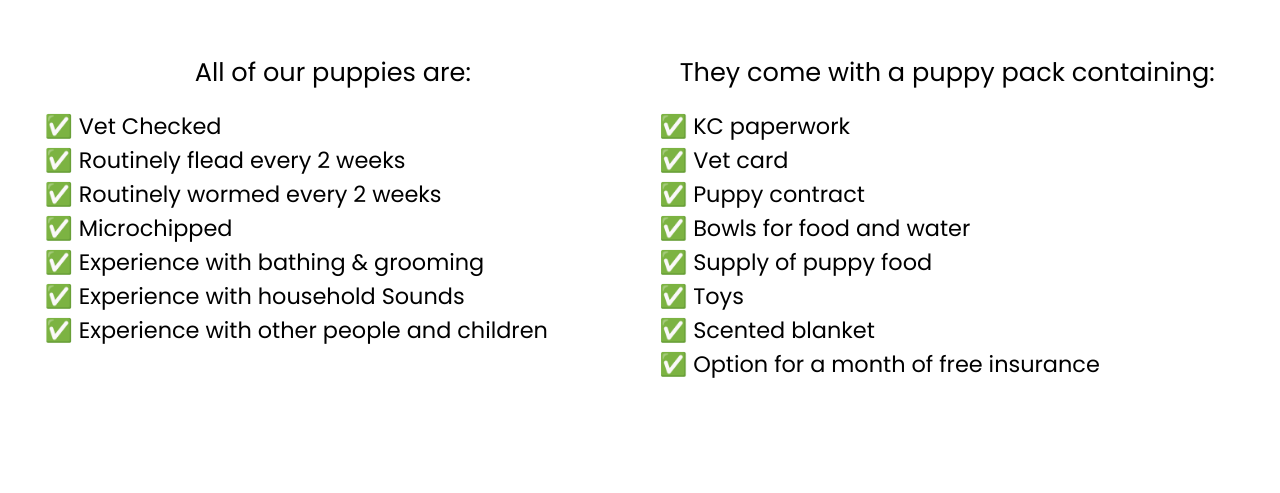
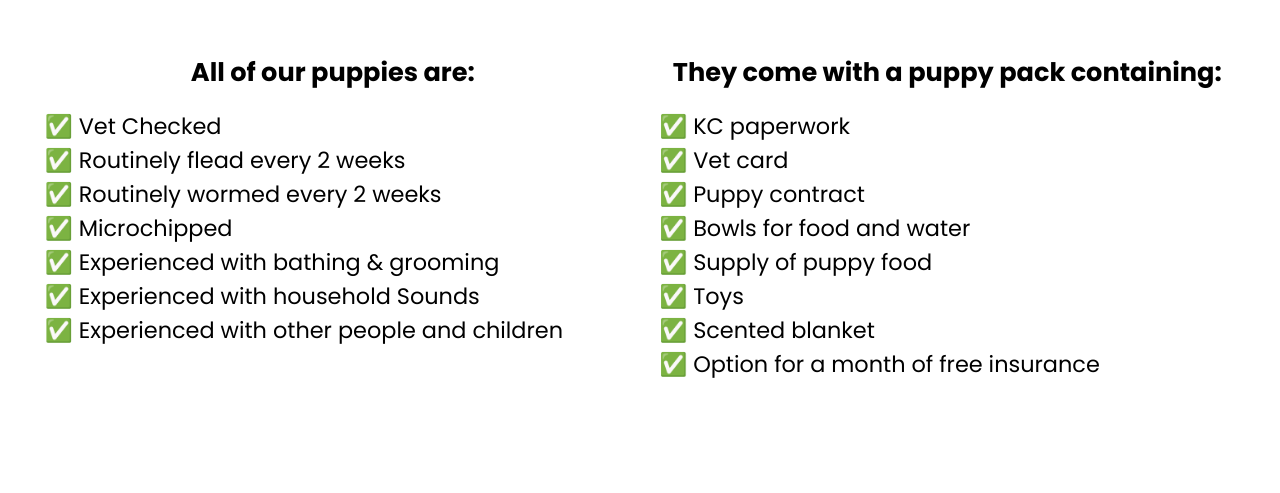
Before and after one commit to RoseGuardian210/Hiamshounds-Github, a website: page Pages/German Shepherd/Current-Litters.html in a window 1280 px wide. Shown: the part 1686-2179 px from the top of the page. Drawn offline with Linux system fonts and the light colour scheme; a web font is replaced by a local one.

Commit message:
Add files via upload

```diff
--- a/Pages/German Shepherd/Current-Litters.html
+++ b/Pages/German Shepherd/Current-Litters.html
@@ -272,9 +272,9 @@
                 <li>&#9989; Routinely flead every 2 weeks</li>
                 <li>&#9989; Routinely wormed every 2 weeks</li>
                 <li>&#9989; Microchipped</li>
-                <li>&#9989; Experience with bathing & grooming</li>
-                <li>&#9989; Experience with household Sounds</li>
-                <li>&#9989; Experience with other people and children </li>
+                <li>&#9989; Experienced with bathing & grooming</li>
+                <li>&#9989; Experienced with household Sounds</li>
+                <li>&#9989; Experienced with other people and children </li>
             </ul>
         </div>
         <div class="disclaimer-info-container">
--- a/Pages/German Shepherd/Styles/page.css
+++ b/Pages/German Shepherd/Styles/page.css
@@ -96,8 +96,8 @@ main {
 .disclaimer-info-container h3 {
     text-align:center;
     margin-bottom:3%;
-    font-size:clamp(5px, 2vw, 35px);
-    font-weight:400;
+    font-size:clamp(8px, 2vw, 35px);
+    font-weight:700;
 }
 
 .disclaimer-info-container ul li {
```
Also changed, not shown: Pages/German Shepherd/Upcoming-Litters.html (+3 -3 lines), Pages/Miniature Schnauzer/Current-Litters.html (+3 -3 lines), Pages/Miniature Schnauzer/Upcoming-Litters.html (+3 -3 lines).
